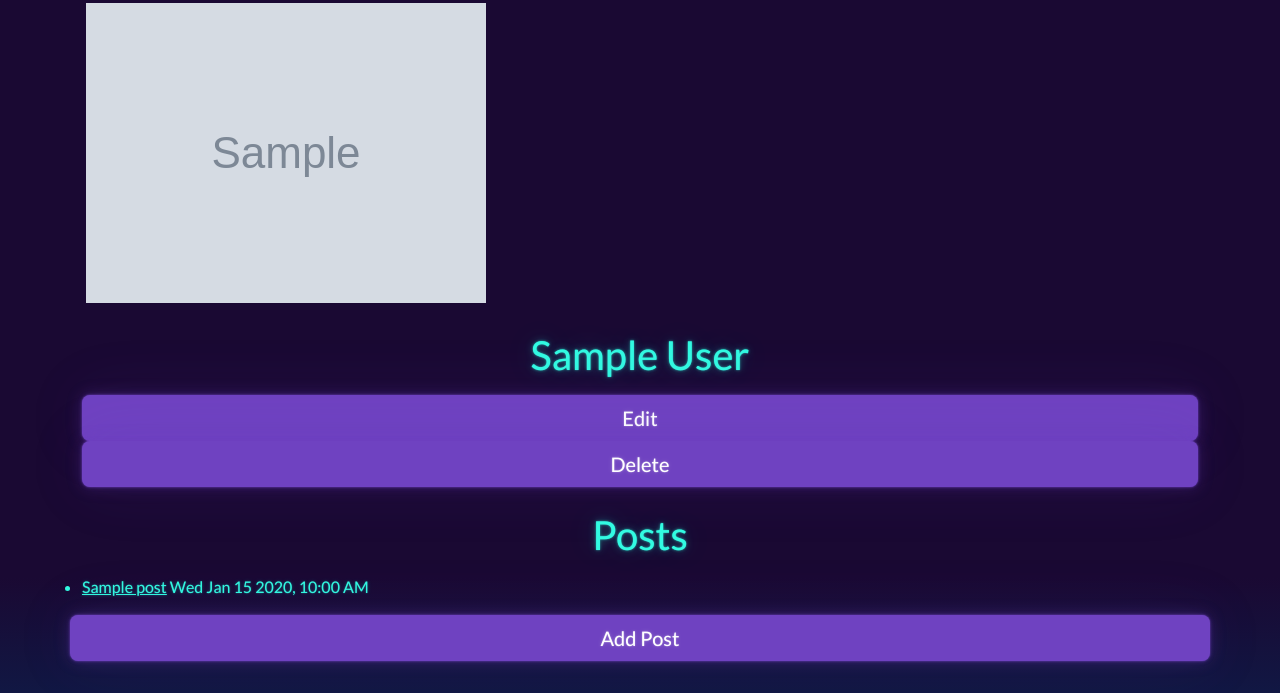
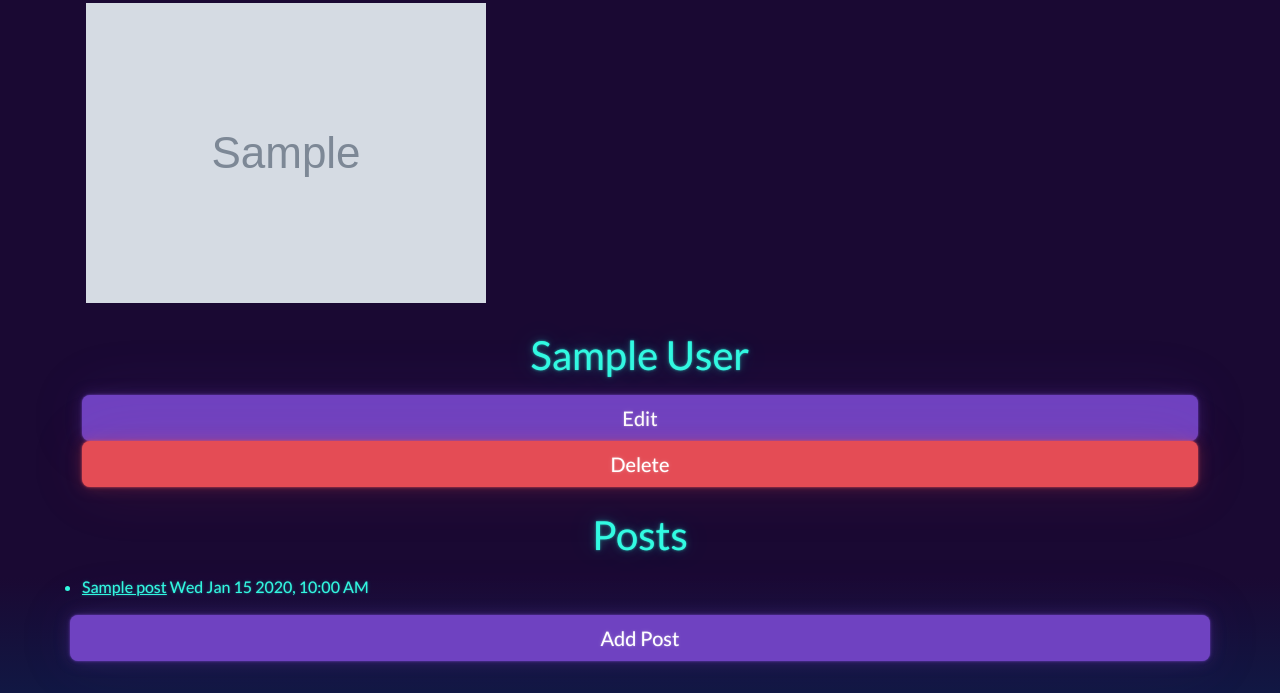
Before and after one commit to AnyaAven/blogly, a Flask app: template templates/user_detail.jinja in a window 1280 px wide. Shown: the part 126-819 px from the top of the page. Run offline with Flask 3, Linux system fonts and the light colour scheme; the template is opened without the code that fills it: values that come from a table or form of the project are taken from there, others are empty; tables that the repository leaves empty hold one stand-in row (values such as "Sample post"); grey boxes marked "Sample" are stand-in pictures.

Commit message:
Styling and changed user.posts vs passing in just posts

```diff
--- a/templates/user_detail.jinja
+++ b/templates/user_detail.jinja
@@ -22,7 +22,7 @@
                 </button>
 
                 <button
-                class="btn btn-primary btn-lg w-100"
+                class="btn btn-danger btn-lg w-100"
                 formmethod="POST"
                 formaction="/users/{{ user.id }}/delete">
                     Delete
@@ -37,7 +37,7 @@
             </div>
 
                 <ul>
-                    {% for post in posts %}
+                    {% for post in user.posts %}
                         <li>
                             <a href="/posts/{{ post.id }}">{{ post.title }}</a>
                             {{ post.friendly_date }}
```
